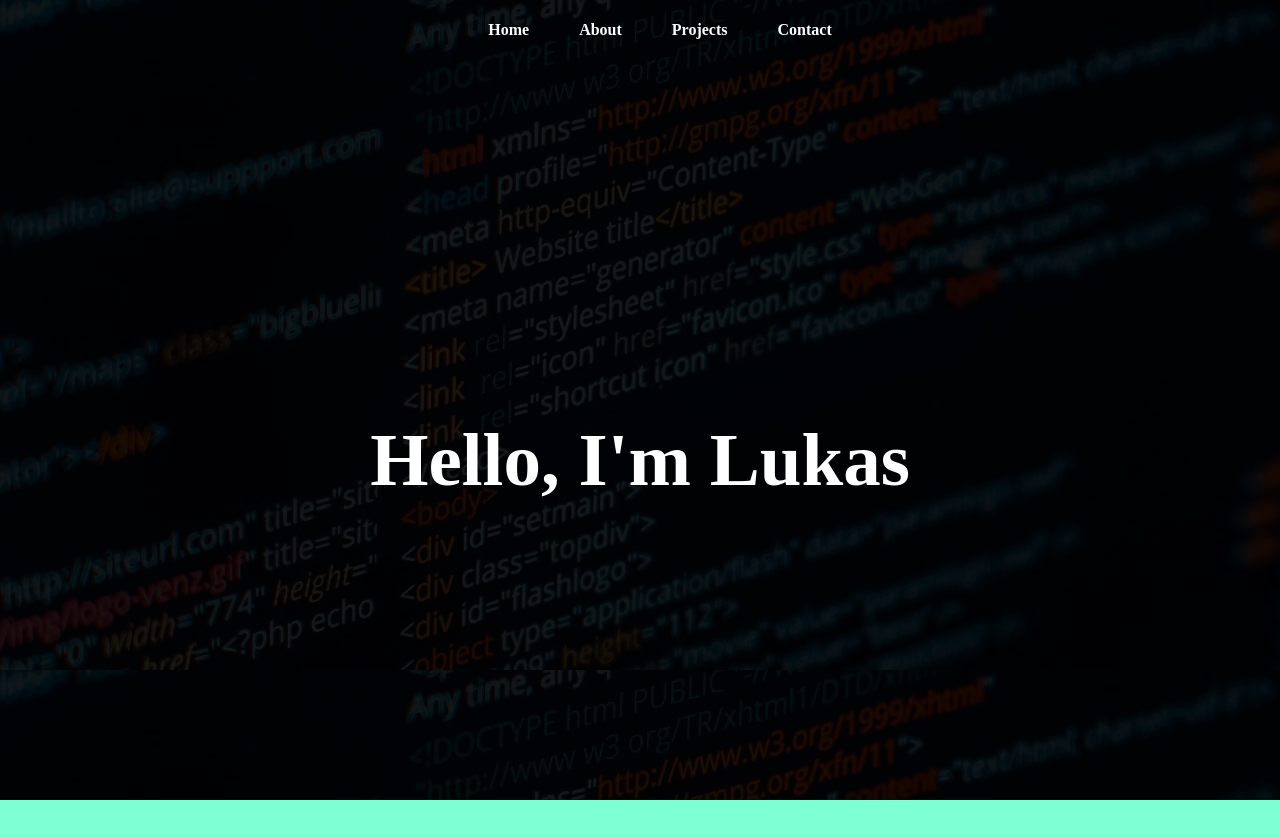
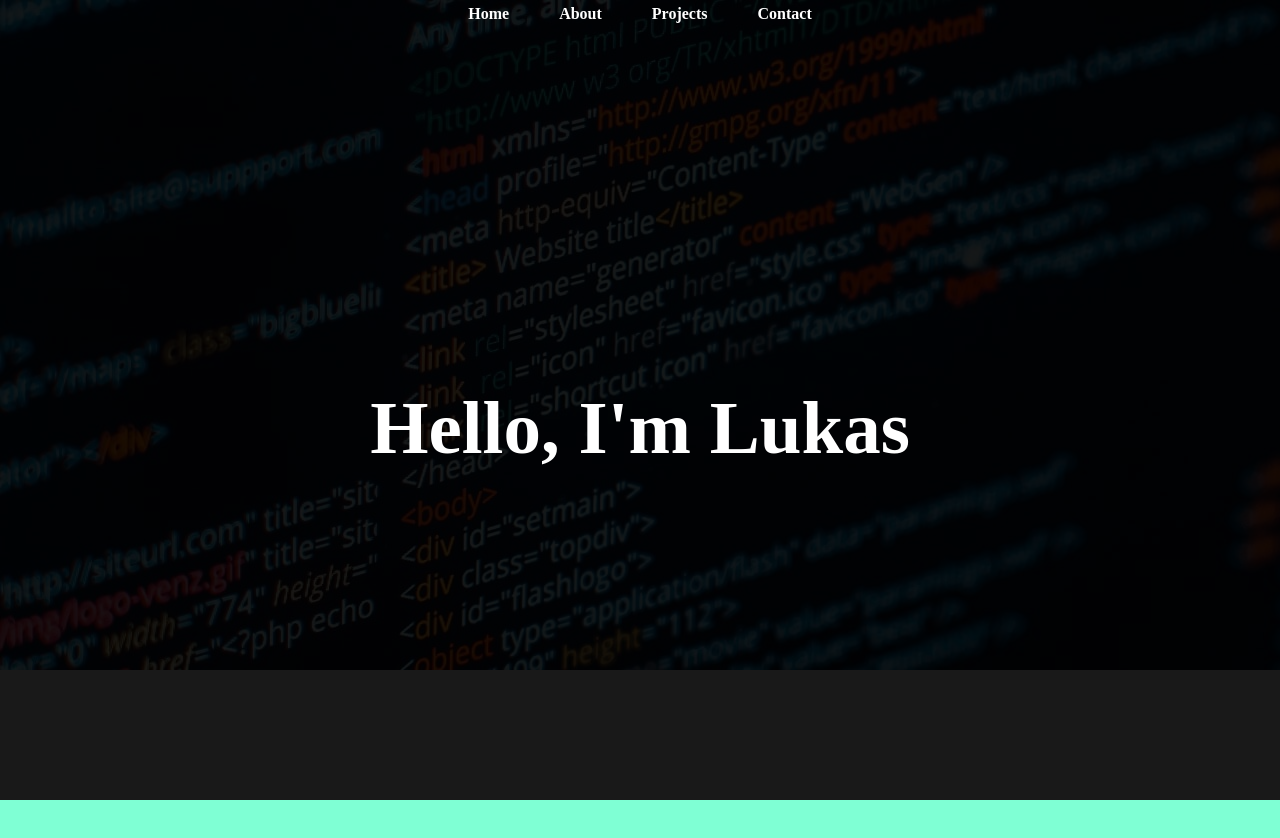
Before and after one commit to LukasKaselionis/vue-portfolio-page, a Vue app: page / in a window 1280 px wide. Shown: the top 838 px of the page. Built offline with nearby package versions, Linux system fonts and the light colour scheme.

Commit message:
add vuetify

```diff
--- a/public/index.html
+++ b/public/index.html
@@ -6,6 +6,8 @@
     <meta name="viewport" content="width=device-width,initial-scale=1.0">
     <link rel="icon" href="<%= BASE_URL %>favicon.ico">
     <title>porftolio-page</title>
+    <link rel="stylesheet" href="https://fonts.googleapis.com/css?family=Roboto:100,300,400,500,700,900">
+    <link rel="stylesheet" href="https://cdn.jsdelivr.net/npm/@mdi/font@latest/css/materialdesignicons.min.css">
   </head>
   <body>
     <noscript>
--- a/src/main.js
+++ b/src/main.js
@@ -1,8 +1,10 @@
 import Vue from 'vue'
 import App from './App.vue'
+import vuetify from './plugins/vuetify';
 
 Vue.config.productionTip = false
 
 new Vue({
-  render: h => h(App),
+  vuetify,
+  render: h => h(App)
 }).$mount('#app')
--- /dev/null
+++ b/src/plugins/vuetify.js
@@ -0,0 +1,7 @@
+import Vue from 'vue';
+import Vuetify from 'vuetify/lib';
+
+Vue.use(Vuetify);
+
+export default new Vuetify({
+});
--- /dev/null
+++ b/vue.config.js
@@ -0,0 +1,5 @@
+module.exports = {
+  "transpileDependencies": [
+    "vuetify"
+  ]
+}
```
Also changed, not shown: package.json (+7 -2 lines), 1 other file (tests, documents, lock files or other folders).
